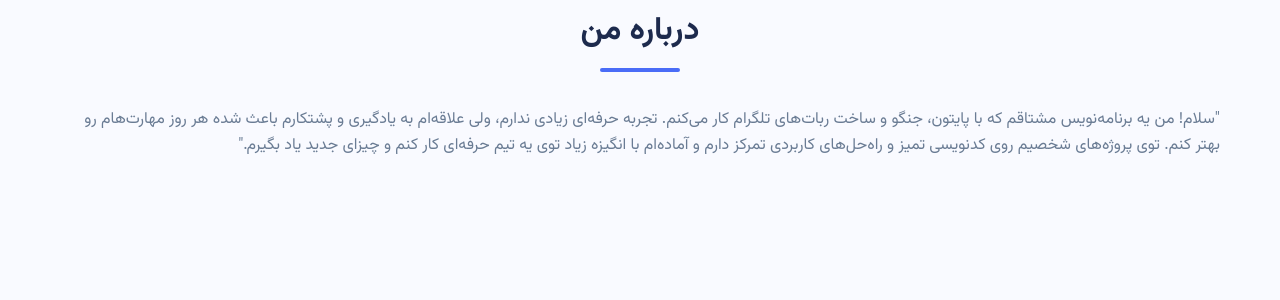
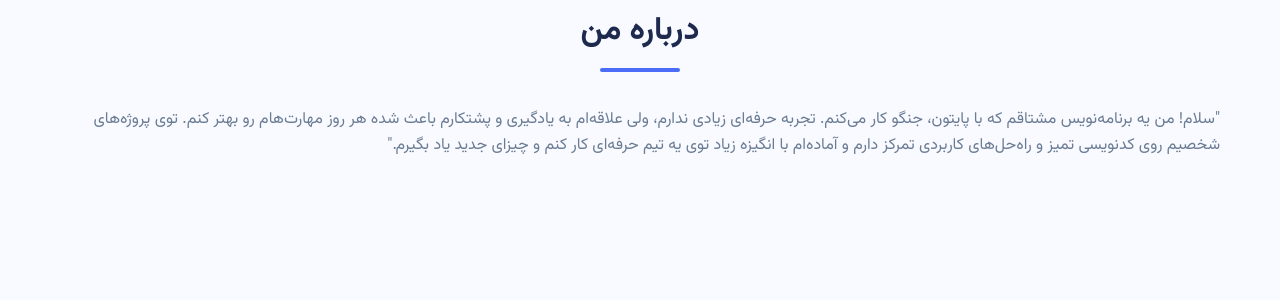
Before and after one commit to Sajjadhosseinrezaei/MySite2, a Django app: page / in a window 1280 px wide. Shown: the part 372-672 px from the top of the page. Run offline with Django 5.2, Linux system fonts and the light colour scheme; data that the repository does not hold is empty; parts of the project's set-up code (start-up, migrations or seed data) failed here and were passed over.

Commit message:
change discription site

```diff
--- a/home/templates/home/home.html
+++ b/home/templates/home/home.html
@@ -59,7 +59,7 @@
     <section id="about" class="section">
       <div class="container">
         <h2 class="section-title">درباره من</h2>
-        <p>"سلام! من یه برنامه‌نویس مشتاقم که با پایتون، جنگو و ساخت ربات‌های تلگرام کار می‌کنم. تجربه حرفه‌ای زیادی ندارم، ولی علاقه‌ام به یادگیری و پشتکارم باعث شده هر روز مهارت‌هام رو بهتر کنم. توی پروژه‌های شخصیم روی کدنویسی تمیز و راه‌حل‌های کاربردی تمرکز دارم و آماده‌ام با انگیزه زیاد توی یه تیم حرفه‌ای کار کنم و چیزای جدید یاد بگیرم."</p>
+        <p>"سلام! من یه برنامه‌نویس مشتاقم که با پایتون، جنگو کار می‌کنم. تجربه حرفه‌ای زیادی ندارم، ولی علاقه‌ام به یادگیری و پشتکارم باعث شده هر روز مهارت‌هام رو بهتر کنم. توی پروژه‌های شخصیم روی کدنویسی تمیز و راه‌حل‌های کاربردی تمرکز دارم و آماده‌ام با انگیزه زیاد توی یه تیم حرفه‌ای کار کنم و چیزای جدید یاد بگیرم."</p>
       </div>
     </section>
 
```
